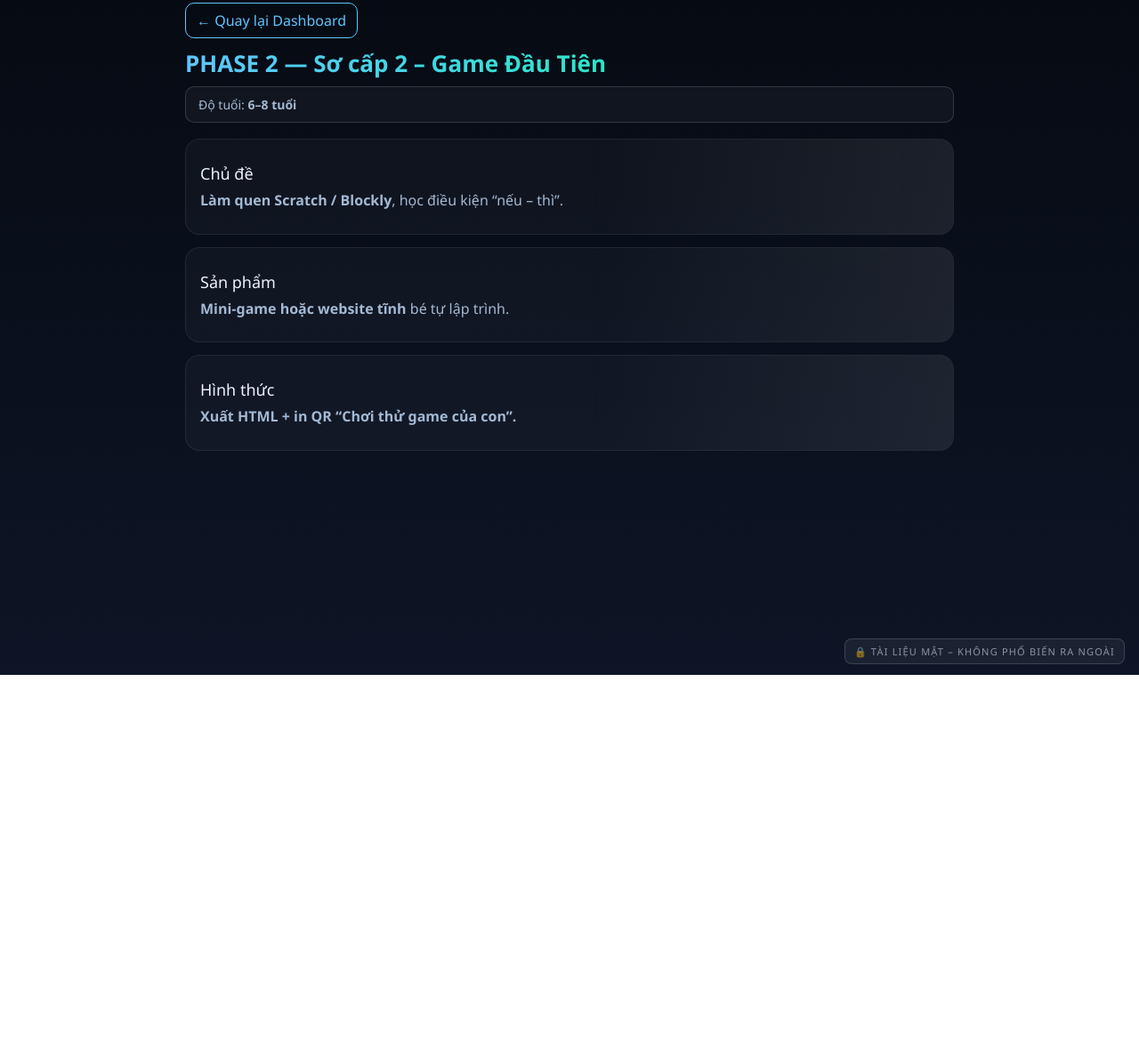
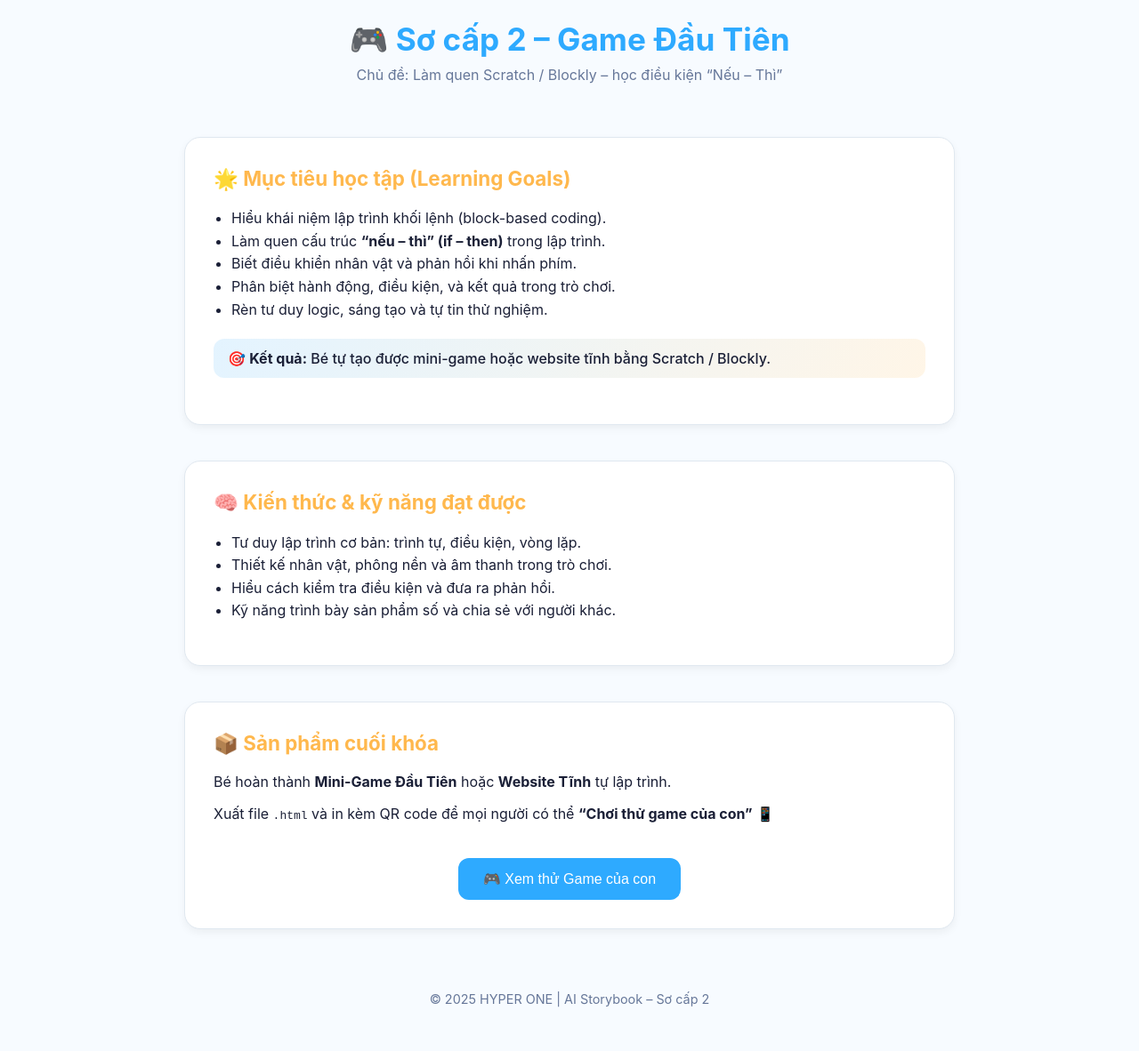
Before and after one commit to hyperonevn/aiwizkids.lessonplan, a plain HTML site: page 2index.html in a window 1280 px wide. Shown: the part 41-1223 px from the top of the page at 89% size. Before the commit the page ends 800 px from the top, so only its background shows below. Drawn offline with Linux system fonts and the light colour scheme.

Commit message:
Update 2index.html

```diff
--- a/2index.html
+++ b/2index.html
@@ -1,48 +1,155 @@
 <!DOCTYPE html>
 <html lang="vi">
 <head>
-<meta charset="UTF-8">
-<meta name="viewport" content="width=device-width, initial-scale=1">
-<title>Phase 2 — Sơ cấp 2 – Game Đầu Tiên</title>
+<meta charset="utf-8">
+<meta name="viewport" content="width=device-width,initial-scale=1">
+<title>Sơ cấp 2 – Game Đầu Tiên | AI Storybook</title>
+<meta name="description" content="AI Storybook – Sơ cấp 2: Làm quen Scratch / Blockly, học điều kiện nếu–thì, tự lập trình mini-game đầu tiên.">
+
 <style>
-:root{--text:#eaf3ff;--muted:#a3b9d3;--bg:#080c14;--card:#111b2c;--accent1:#00ff9d;--accent2:#5ec6ff}
-*{box-sizing:border-box;margin:0;padding:0}
-body{font-family:'Segoe UI',Roboto,Arial;background:linear-gradient(180deg,#060a12,#0d1526);color:var(--text);min-height:100vh}
-.wrap{max-width:900px;margin:0 auto;padding:28px 18px 60px}
-a{color:var(--accent2);text-decoration:none}
-h1{font-size:26px;margin:10px 0 8px;background:linear-gradient(90deg,var(--accent2),var(--accent1));-webkit-background-clip:text;color:transparent}
-.header-note{font-size:14px;color:var(--muted);border:1px solid rgba(255,255,255,.15);border-radius:10px;padding:10px 14px;background:rgba(255,255,255,.04);margin-bottom:18px}
-.card{background:rgba(255,255,255,.03);border:1px solid rgba(255,255,255,.08);border-radius:16px;padding:18px 16px;margin-top:14px;position:relative;overflow:hidden}
-.card::after{content:"";position:absolute;inset:0;background:linear-gradient(to right,transparent,rgba(255,255,255,.06),transparent);transform:translateX(-110%);animation:scan 7s linear infinite}
-@keyframes scan{0%{transform:translateX(-120%)}100%{transform:translateX(120%)}}
-.section-title{font-size:18px;margin:8px 0 6px}
-p{color:var(--muted);line-height:1.6;margin:6px 0}
-.back{display:inline-block;margin-top:16px;border:1px solid var(--accent2);padding:8px 12px;border-radius:10px}
-.watermark{position:fixed;bottom:12px;right:16px;font-size:11px;letter-spacing:1.2px;color:rgba(234,243,255,0.55);text-transform:uppercase;background:rgba(255,255,255,.06);border:1px solid rgba(255,255,255,.15);padding:6px 10px;border-radius:8px;backdrop-filter: blur(6px)}
+  :root {
+    --bg: #f7fbff;
+    --ink: #1a1f36;
+    --muted: #667799;
+    --ai-blue: #2eaaff;
+    --ai-orange: #ffb84d;
+    --card: #ffffff;
+    --line: #e0e8f0;
+  }
+
+  body {
+    margin: 0;
+    font-family: "Inter", system-ui, sans-serif;
+    background: var(--bg);
+    color: var(--ink);
+  }
+
+  header {
+    text-align: center;
+    padding: 40px 16px 20px;
+  }
+
+  header h1 {
+    font-size: 2.2rem;
+    color: var(--ai-blue);
+    margin-bottom: 8px;
+  }
+
+  header p {
+    color: var(--muted);
+    font-size: 1rem;
+    margin: 0;
+  }
+
+  .section {
+    max-width: 800px;
+    margin: 40px auto;
+    background: var(--card);
+    border: 1px solid var(--line);
+    border-radius: 18px;
+    box-shadow: 0 4px 10px rgba(0,0,0,0.05);
+    padding: 32px;
+  }
+
+  .section h2 {
+    color: var(--ai-orange);
+    font-size: 1.4rem;
+    margin-top: 0;
+  }
+
+  .section ul {
+    padding-left: 20px;
+    line-height: 1.6;
+  }
+
+  .highlight {
+    background: linear-gradient(120deg, #2eaaff22, #ffb84d22);
+    padding: 12px 16px;
+    border-radius: 12px;
+    margin: 20px 0;
+    color: var(--ink);
+    font-weight: 500;
+  }
+
+  .cta {
+    text-align: center;
+    margin-top: 40px;
+  }
+
+  .cta button {
+    background: var(--ai-blue);
+    color: #fff;
+    border: none;
+    border-radius: 12px;
+    padding: 14px 28px;
+    font-size: 1rem;
+    cursor: pointer;
+    transition: 0.25s;
+  }
+
+  .cta button:hover {
+    background: var(--ai-orange);
+    transform: scale(1.05);
+  }
+
+  footer {
+    text-align: center;
+    padding: 30px 0 50px;
+    color: var(--muted);
+    font-size: 0.9rem;
+  }
+
+  @media (max-width:600px){
+    .section{margin:20px; padding:24px;}
+    header h1{font-size:1.8rem;}
+  }
 </style>
 </head>
 <body>
-<div class="wrap">
-  <a href="index.html" class="back">← Quay lại Dashboard</a>
-  <h1>PHASE 2 — Sơ cấp 2 – Game Đầu Tiên</h1>
-  <div class="header-note">Độ tuổi: <strong>6–8 tuổi</strong></div>
 
-  <div class="card">
-    <div class="section-title">Chủ đề</div>
-    <p><strong>Làm quen Scratch / Blockly</strong>, học điều kiện “nếu – thì”.</p>
+<header>
+  <h1>🎮 Sơ cấp 2 – Game Đầu Tiên</h1>
+  <p>Chủ đề: Làm quen Scratch / Blockly – học điều kiện “Nếu – Thì”</p>
+</header>
+
+<section class="section">
+  <h2>🌟 Mục tiêu học tập (Learning Goals)</h2>
+  <ul>
+    <li>Hiểu khái niệm lập trình khối lệnh (block-based coding).</li>
+    <li>Làm quen cấu trúc <b>“nếu – thì” (if – then)</b> trong lập trình.</li>
+    <li>Biết điều khiển nhân vật và phản hồi khi nhấn phím.</li>
+    <li>Phân biệt hành động, điều kiện, và kết quả trong trò chơi.</li>
+    <li>Rèn tư duy logic, sáng tạo và tự tin thử nghiệm.</li>
+  </ul>
+
+  <div class="highlight">
+    🎯 <b>Kết quả:</b> Bé tự tạo được mini-game hoặc website tĩnh bằng Scratch / Blockly.
   </div>
+</section>
 
-  <div class="card">
-    <div class="section-title">Sản phẩm</div>
-    <p><strong>Mini-game hoặc website tĩnh</strong> bé tự lập trình.</p>
+<section class="section">
+  <h2>🧠 Kiến thức & kỹ năng đạt được</h2>
+  <ul>
+    <li>Tư duy lập trình cơ bản: trình tự, điều kiện, vòng lặp.</li>
+    <li>Thiết kế nhân vật, phông nền và âm thanh trong trò chơi.</li>
+    <li>Hiểu cách kiểm tra điều kiện và đưa ra phản hồi.</li>
+    <li>Kỹ năng trình bày sản phẩm số và chia sẻ với người khác.</li>
+  </ul>
+</section>
+
+<section class="section">
+  <h2>📦 Sản phẩm cuối khóa</h2>
+  <p>Bé hoàn thành <b>Mini-Game Đầu Tiên</b> hoặc <b>Website Tĩnh</b> tự lập trình.</p>
+  <p>Xuất file <code>.html</code> và in kèm QR code để mọi người có thể <b>“Chơi thử game của con”</b> 📱</p>
+
+  <div class="cta">
+    <button>🎮 Xem thử Game của con</button>
   </div>
+</section>
 
-  <div class="card">
-    <div class="section-title">Hình thức</div>
-    <p><strong>Xuất HTML + in QR “Chơi thử game của con”.</strong></p>
-  </div>
-</div>
+<footer>
+  © 2025 HYPER ONE | AI Storybook – Sơ cấp 2
+</footer>
 
-<div class="watermark">🔒 TÀI LIỆU MẬT – KHÔNG PHỔ BIẾN RA NGOÀI</div>
 </body>
 </html>
```
